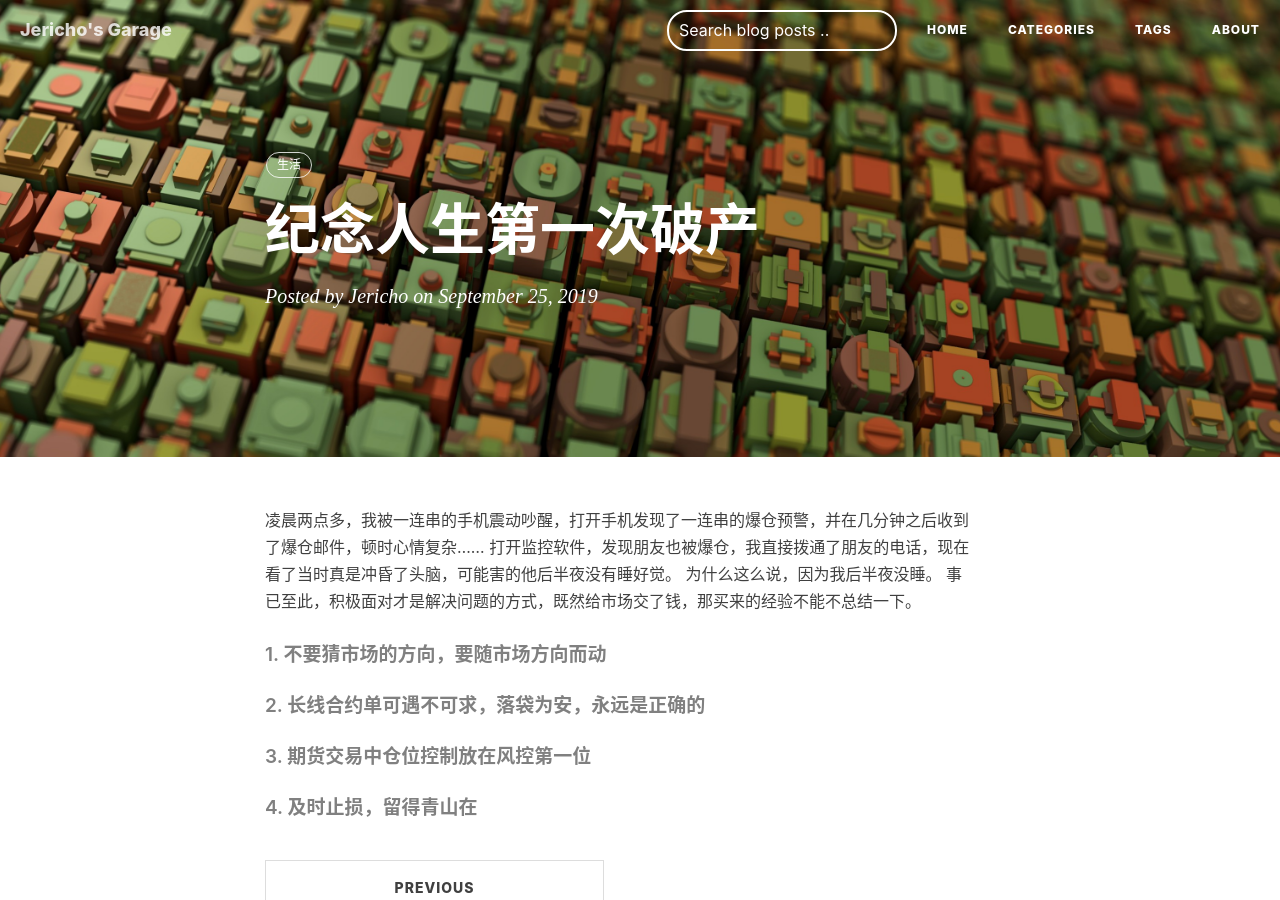
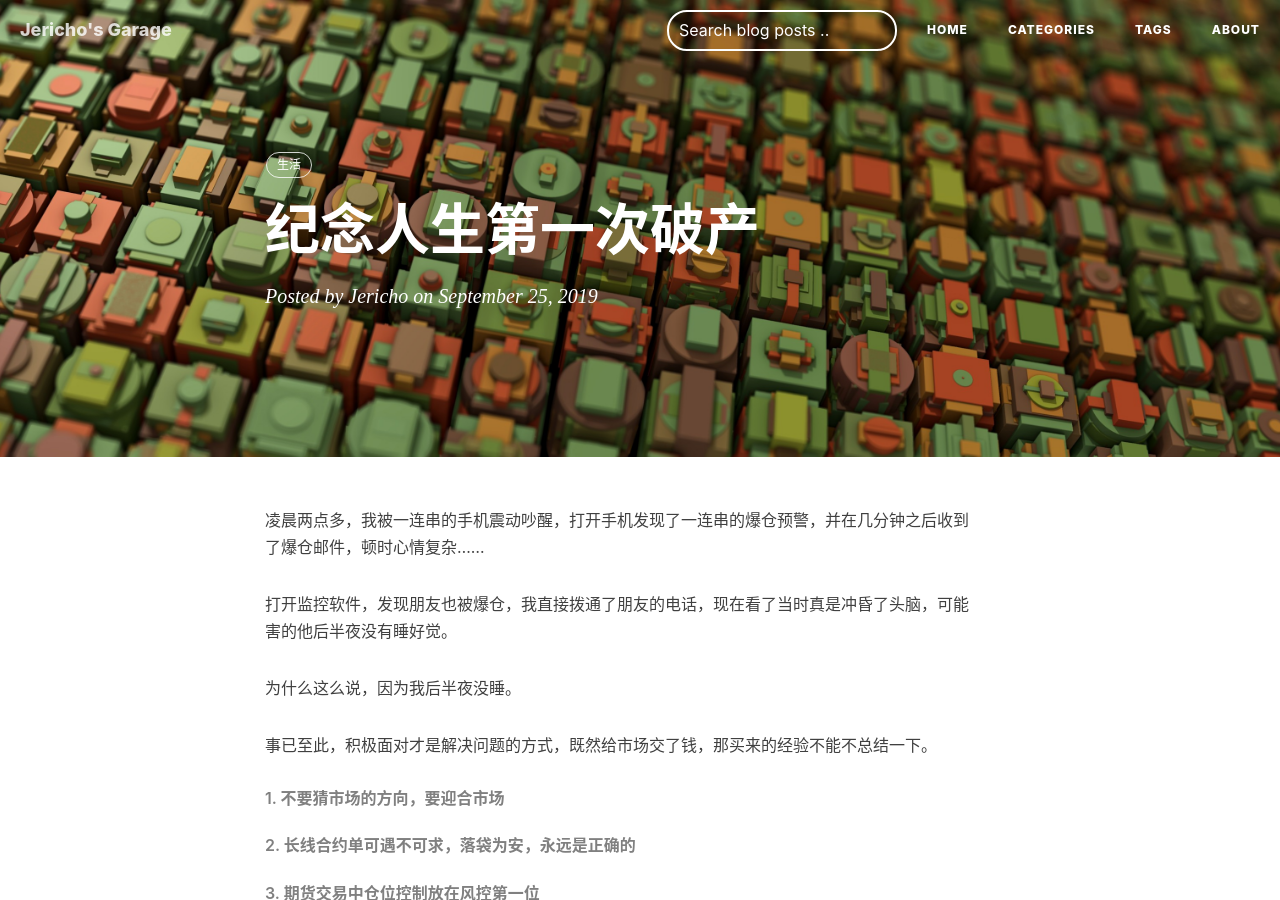
Before and after one commit to JerichoX/jerichox.github.io, a Jekyll site: the page built from _posts/2019-09-25-纪念人生中第一次破产.md, in a window 1280 px wide and 900 px high. Built offline with Jekyll 4.4.1, drawn with Linux system fonts in a browser that asks for light colours; nearby versions of some CDN libraries; comment, search, counter and statistics services are not loaded.

Commit message:
new article

```diff
--- a/_posts/2019-09-25-纪念人生中第一次破产.md
+++ b/_posts/2019-09-25-纪念人生中第一次破产.md
@@ -11,14 +11,18 @@ tags:
 ---
 
 凌晨两点多，我被一连串的手机震动吵醒，打开手机发现了一连串的爆仓预警，并在几分钟之后收到了爆仓邮件，顿时心情复杂……
+
 打开监控软件，发现朋友也被爆仓，我直接拨通了朋友的电话，现在看了当时真是冲昏了头脑，可能害的他后半夜没有睡好觉。
+
 为什么这么说，因为我后半夜没睡。
+
 事已至此，积极面对才是解决问题的方式，既然给市场交了钱，那买来的经验不能不总结一下。
 
-##### 1. 不要猜市场的方向，要随市场方向而动
 
-##### 2. 长线合约单可遇不可求，落袋为安，永远是正确的
+###### 1. 不要猜市场的方向，要迎合市场
 
-##### 3. 期货交易中仓位控制放在风控第一位
+###### 2. 长线合约单可遇不可求，落袋为安，永远是正确的
 
-##### 4. 及时止损，留得青山在
+###### 3. 期货交易中仓位控制放在风控第一位
+
+###### 4. 及时止损，留得青山在
```
